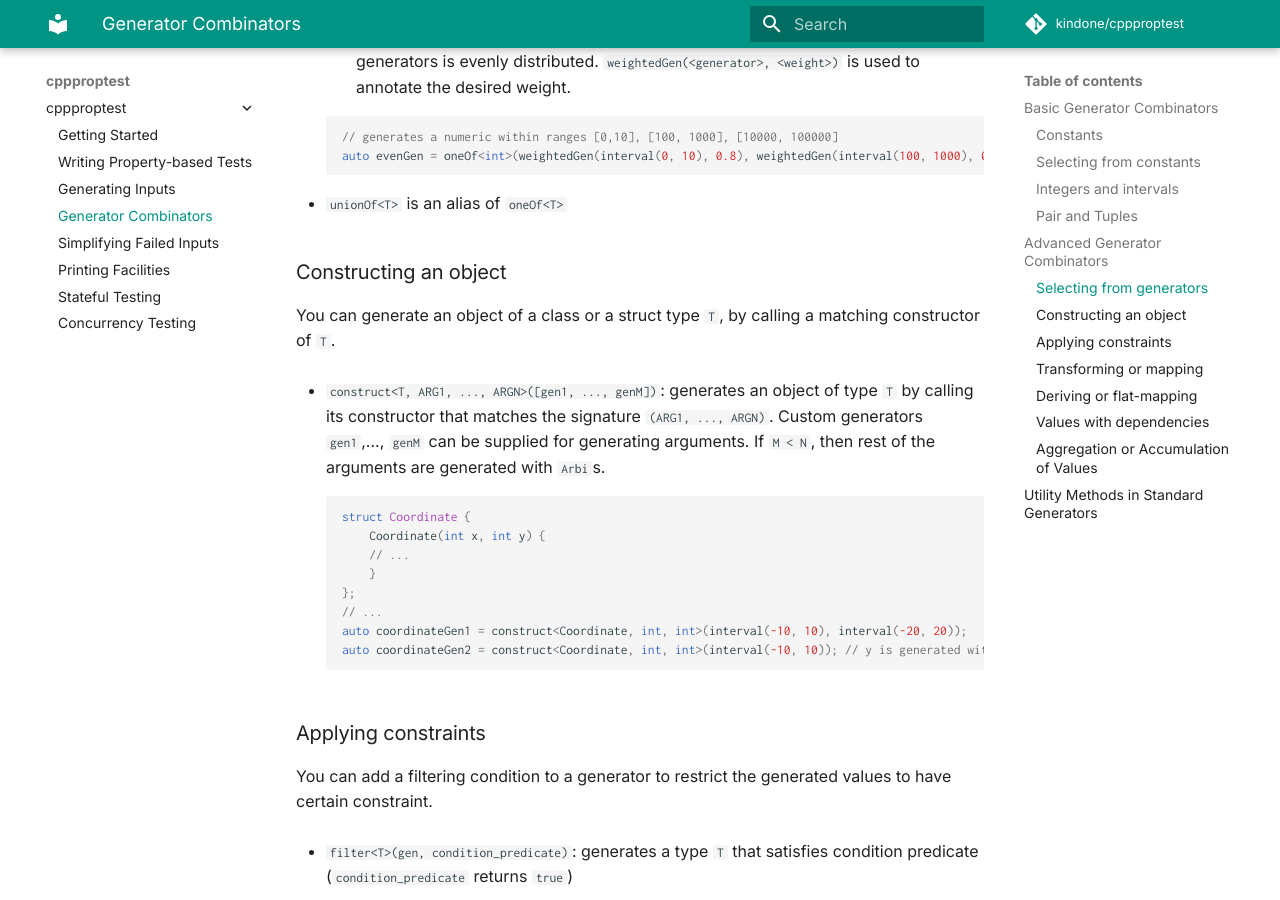
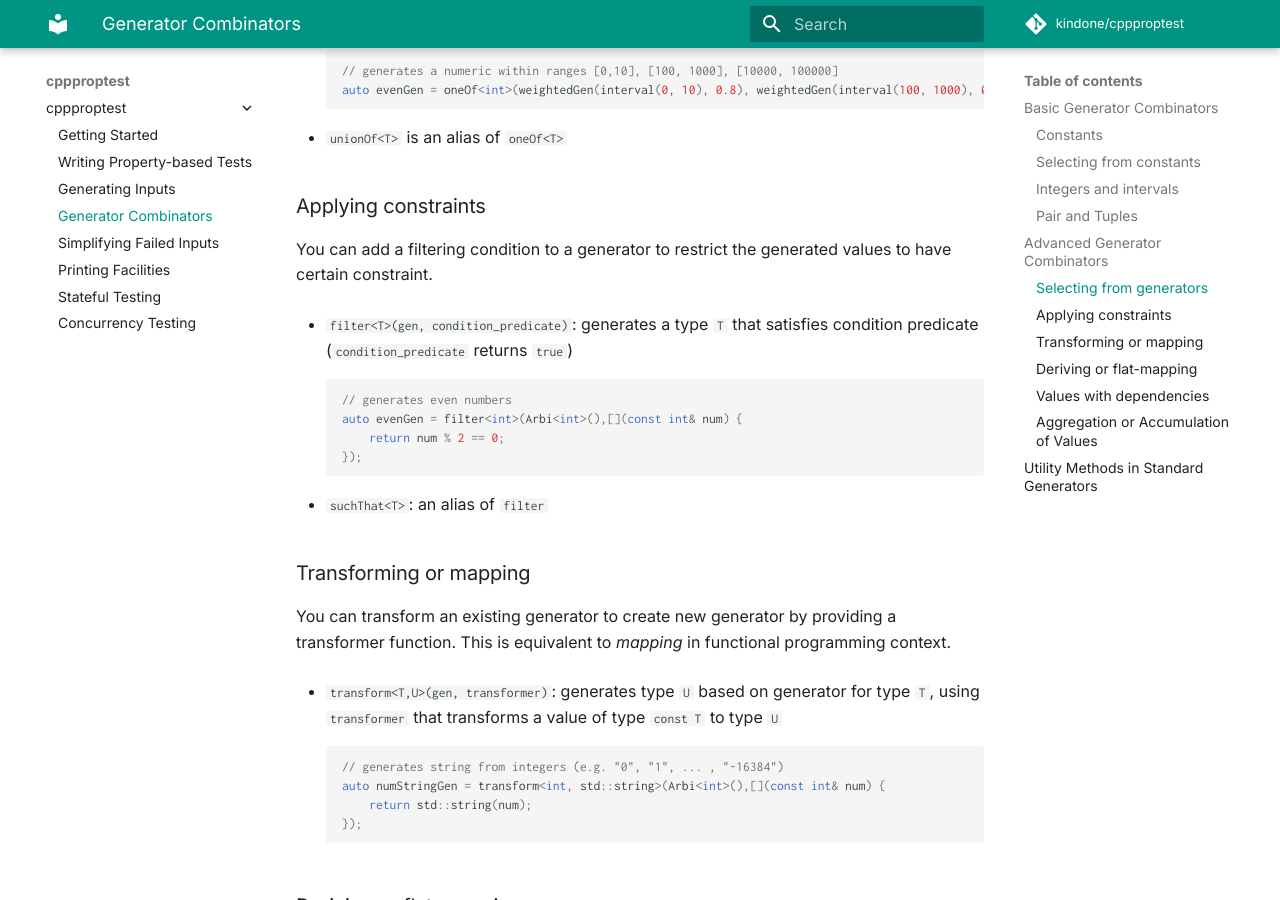
Before and after one commit to kindone/cppproptest2, an MkDocs documentation site: the page built from docs/Combinators.md, in a window 1280 px wide and 900 px high, scrolled down 3237 px. Built offline with MkDocs 1.6.1 and Material for MkDocs 9.7.7, drawn with Linux system fonts in a browser that asks for light colours; comment, search, counter and statistics services are not loaded; some of the changed text lies outside the part shown.

Commit message:
remove Construct from doc

````diff
--- a/docs/Combinators.md
+++ b/docs/Combinators.md
@@ -14,7 +14,6 @@ While you can go through this document from top to the bottom, you might be want
 | Generate a pair or a tuple of different types        | [`pairOf<T1,T2>`, `tupleOf<Ts...>`](#pair-and-tuples)                                                                  | a `pair<int, string>`                                                         |
 | Union multiple generators                            | [`unionOf<T>` (`oneOf<T>`)](#selecting-from-generators)                                                                | `20~39` or `60~79` combined                                                   |
 | Transform into another type or a value               | [`transform<T,U>`](#transforming-or-mapping)                                                                           | `"0"` or `"1.4"` (a number as string).                                        |
-| Generate a struct or a class object                  | [`construct<T,ARGS...>`](#constructing-an-object)                                                                      | a `Rectangle` object with width and height                                    |
 | Apply constraints in generated values                | [`filter` (`suchThat`)](#applying-constraints)                                                                         | an even natural number (`n % 2 == 0`)                                         |
 | Generate values with dependencies or relationships   | [`dependency`, `chain`](#values-with-dependencies), [`pairWith`, `tupleWith`](#utility-methods-in-standard-generators) | a rectangle where `width == height * 2`                                       |
 | Generate a value based on previously generated value | [`aggregate`, `accumulate`](#aggregation-or-accumulation-of-values)                                                    | a sequence of numbers where each one is between 0.5x and 1.5x of its previous |
@@ -110,6 +109,7 @@ You can combine generators to a single generator that can generate each of them
 
 * `unionOf<T>` is an alias of `oneOf<T>`
 
+<!--
 ### Constructing an object
 
 You can generate an object of a class or a struct type `T`, by calling a matching constructor of `T`.
@@ -126,6 +126,7 @@ You can generate an object of a class or a struct type `T`, by calling a matchin
     auto coordinateGen1 = construct<Coordinate, int, int>(interval(-10, 10), interval(-20, 20));
     auto coordinateGen2 = construct<Coordinate, int, int>(interval(-10, 10)); // y is generated with Arbi<int>
     ```
+-->
 
 ### Applying constraints
 
````
